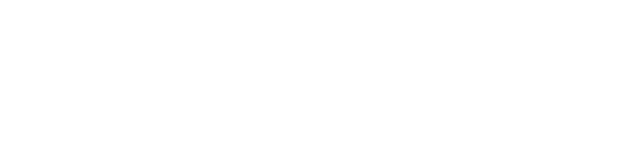
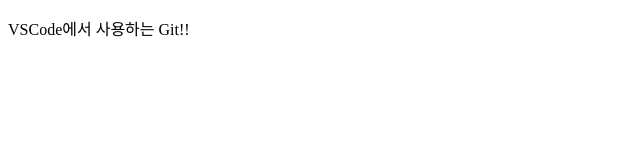
Before and after one commit to cuRe8190/Practice, a plain HTML site: page index.html in a window 1280 px wide. Shown: the whole page, without its empty margins (0-640 px from the left). Drawn offline with Linux system fonts and the light colour scheme.

Commit message:
VSCode에서 커밋

```diff
--- a/index.html
+++ b/index.html
@@ -6,6 +6,6 @@
     <title>충돌이 날까?</title>
 </head>
 <body>
-    <p></p>
+    <p>VSCode에서 사용하는 Git!!</p>
 </body>
 </html>
```
